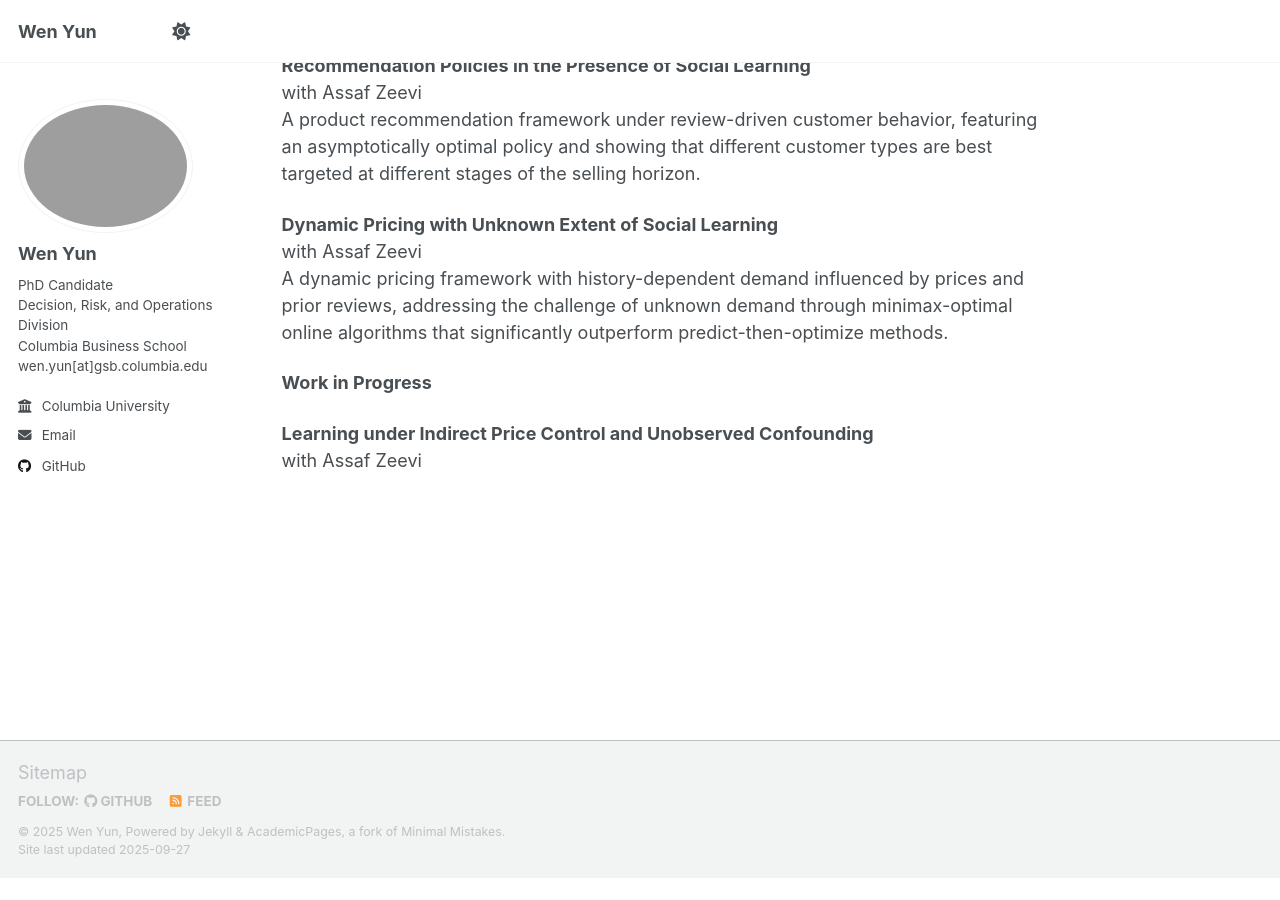
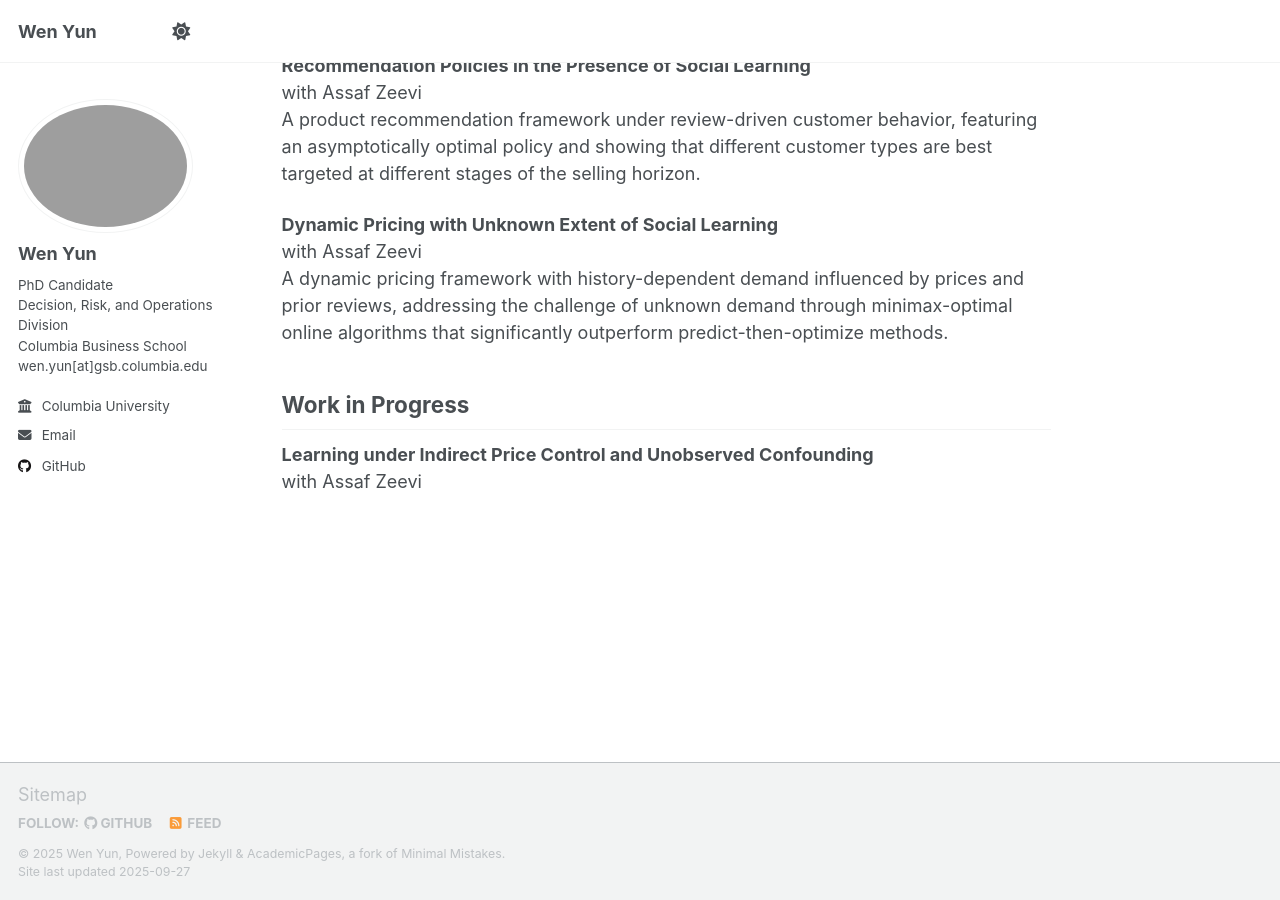
Before and after one commit to wenyun0/wenyun0.github.io, a Jekyll site: the page built from _pages/about.md, in a window 1280 px wide and 900 px high, scrolled down 686 px. Built offline with Jekyll 4.4.1, drawn with Linux system fonts in a browser that asks for light colours; a script that is not in the unit is left out; before the commit the page ends 1564 px from its top, so only the background shows below that.

```diff
--- a/_pages/about.md
+++ b/_pages/about.md
@@ -29,7 +29,7 @@ A product recommendation framework under review-driven customer behavior, featur
 with Assaf Zeevi<br>
 A dynamic pricing framework with history-dependent demand influenced by prices and prior reviews, addressing the challenge of unknown demand through minimax-optimal online algorithms that significantly outperform predict-then-optimize methods.
 
-**Work in Progress**
+## Work in Progress
 
 **Learning under Indirect Price Control and Unobserved Confounding**<br>
 with Assaf Zeevi
```
